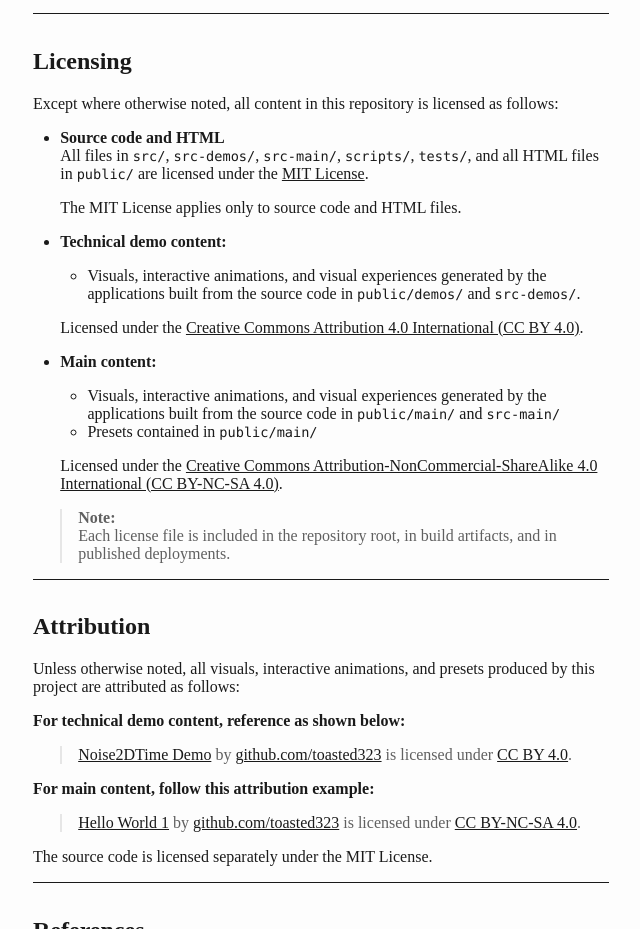
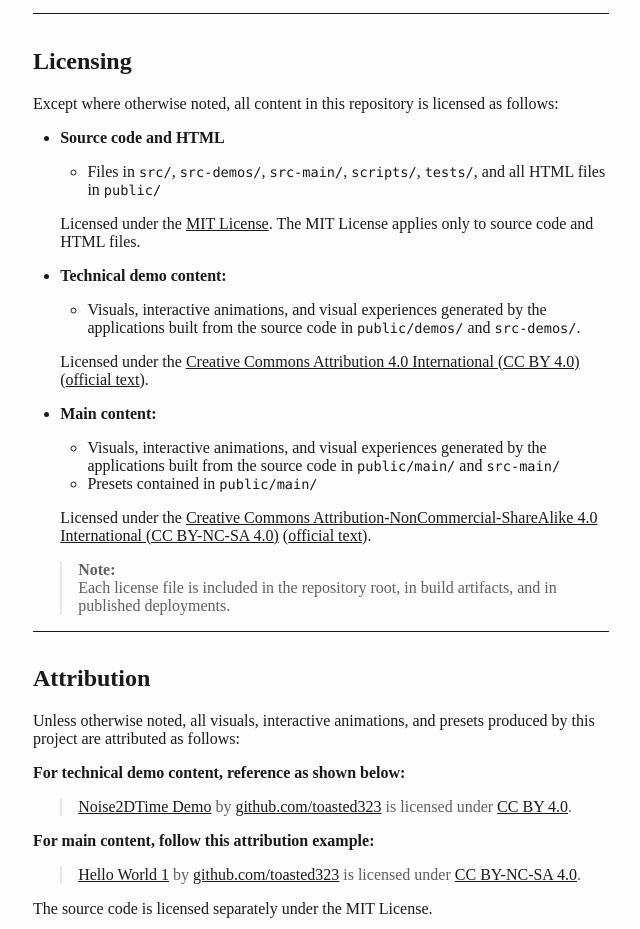
Before and after one commit to toasted323/interactive-typography-with-particle-flow-fields, a plain HTML site: page index.html in a window 1280 px wide. Shown: the part 1367-2296 px from the top of the page, without its empty margins (319-959 px from the left). Drawn offline with Linux system fonts and the light colour scheme.

Commit message:
deploy: 3997996b159a408618d35ab15e6bdfd52f7634b3

```diff
--- a/index.html
+++ b/index.html
@@ -241,21 +241,24 @@ href="https://www.cs.ubc.ca/~rbridson/docs/bridson-siggraph2007-curlnoise.pdf">S
 <p>Except where otherwise noted, all content in this repository is
 licensed as follows:</p>
 <ul>
-<li><p><strong>Source code and HTML</strong><br />
-All files in <code>src/</code>, <code>src-demos/</code>,
+<li><p><strong>Source code and HTML</strong></p>
+<ul>
+<li>Files in <code>src/</code>, <code>src-demos/</code>,
 <code>src-main/</code>, <code>scripts/</code>, <code>tests/</code>, and
-all HTML files in <code>public/</code> are licensed under the <a
-href="./LICENSE">MIT License</a>.</p>
-<p>The MIT License applies only to source code and HTML files.</p></li>
+all HTML files in <code>public/</code></li>
+</ul>
+<p>Licensed under the <a href="./LICENSE">MIT License</a>. The MIT
+License applies only to source code and HTML files.</p></li>
 <li><p><strong>Technical demo content:</strong></p>
 <ul>
 <li>Visuals, interactive animations, and visual experiences generated by
 the applications built from the source code in
 <code>public/demos/</code> and <code>src-demos/</code>.</li>
 </ul>
-<p>Licensed under the <a
-href="https://creativecommons.org/licenses/by/4.0/">Creative Commons
-Attribution 4.0 International (CC BY 4.0)</a>.</p></li>
+<p>Licensed under the <a href="./LICENSE-CC-BY-4.0.txt">Creative Commons
+Attribution 4.0 International (CC BY 4.0)</a> (<a
+href="https://creativecommons.org/licenses/by/4.0/">official
+text</a>).</p></li>
 <li><p><strong>Main content:</strong></p>
 <ul>
 <li>Visuals, interactive animations, and visual experiences generated by
@@ -263,10 +266,11 @@ the applications built from the source code in <code>public/main/</code>
 and <code>src-main/</code></li>
 <li>Presets contained in <code>public/main/</code></li>
 </ul>
-<p>Licensed under the <a
-href="https://creativecommons.org/licenses/by-nc-sa/4.0/">Creative
+<p>Licensed under the <a href="./LICENSE-CC-BY-NC-SA-4.0.txt">Creative
 Commons Attribution-NonCommercial-ShareAlike 4.0 International (CC
-BY-NC-SA 4.0)</a>.</p></li>
+BY-NC-SA 4.0)</a> (<a
+href="https://creativecommons.org/licenses/by-nc-sa/4.0/">official
+text</a>).</p></li>
 </ul>
 <blockquote>
 <p><strong>Note:</strong><br />
```
